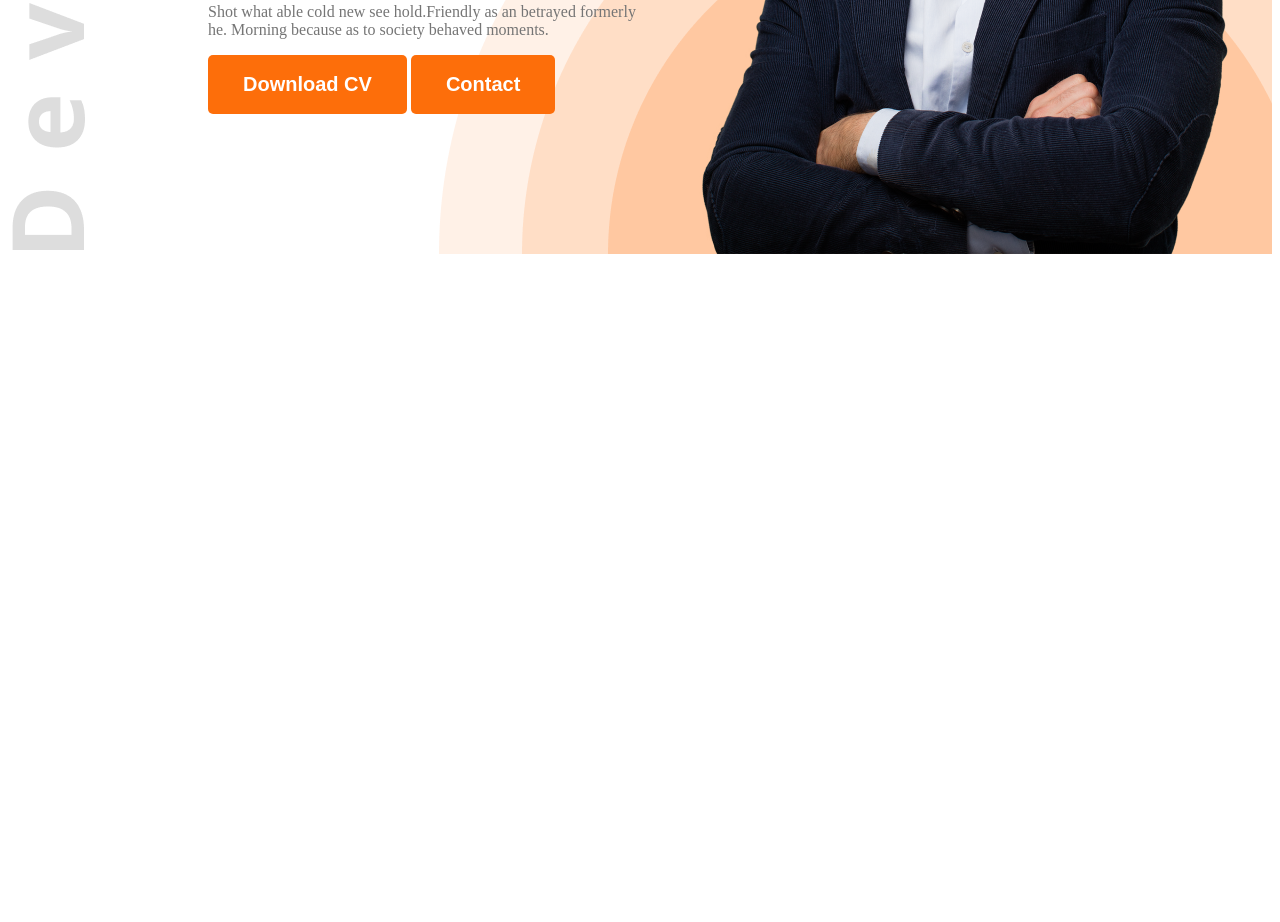
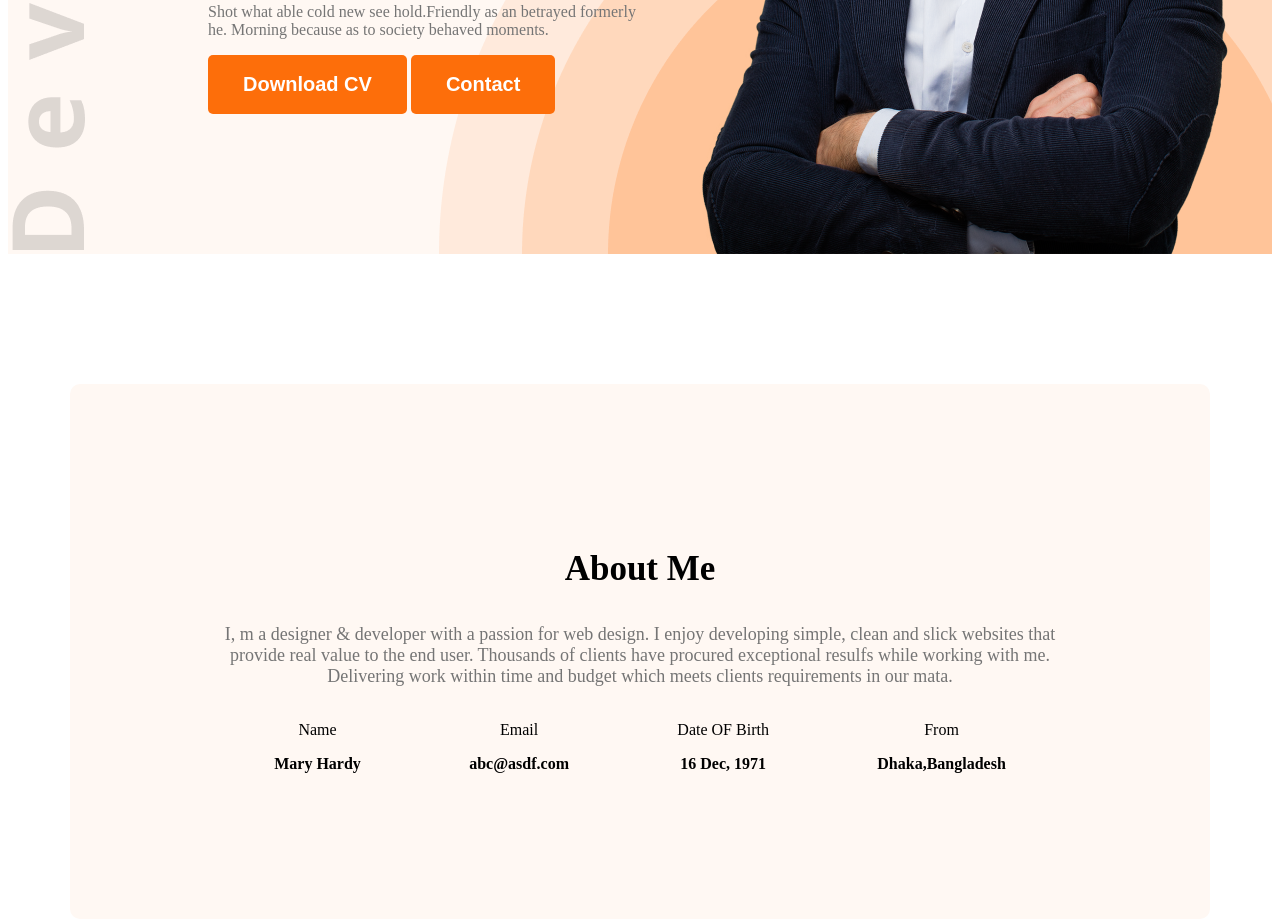
Before and after one commit to shahriarshawon19/web-dev-portfolio, a plain HTML site: page index.html in a window 1280 px wide. Shown: the part 521-1443 px from the top of the page. Before the commit the page ends 800 px from the top, so only its background shows below. Drawn offline with nearby package versions, Linux system fonts and the light colour scheme.

Commit message:
index.html updeted

```diff
--- a/index.html
+++ b/index.html
@@ -13,7 +13,7 @@
 </head>
 
 <body>
-    <header class="header">
+    <header class="header secondary-bg">
         <nav class="normal">
             <h3 class="nav title">Ma<span class="mary">r</span>y</h3>
             <ul>
@@ -24,9 +24,10 @@
         </nav>
         <div class="banner">
             <div class="banner-content">
-                <h4 class="banner-greeting dark2" >Hi, I  am</h4>
+                <h4 class="banner-greeting dark2">Hi, I am</h4>
                 <h1 class="banner-title">Mary Hardy</h1>
-                <p class="banner-description ">Shot what able cold new see hold.Friendly as an betrayed formerly he. Morning because as to society behaved moments.</p>
+                <p class="banner-description ">Shot what able cold new see hold.Friendly as an betrayed formerly he.
+                    Morning because as to society behaved moments.</p>
                 <button class="btn-primary">Download CV</button>
                 <button class="btn-primary">Contact</button>
             </div>
@@ -34,7 +35,31 @@
         </div>
     </header>
     <main>
-
+        <section class="about secondary-bg">
+            <h3 class="section-title">About Me</h3>
+            <p class="section-description">I, m a designer & developer with a passion for web design. I enjoy developing
+                simple, clean and slick websites that provide real value to the end user. Thousands of clients have
+                procured exceptional resulfs while working with me. Delivering work within time and budget which meets
+                clients requirements in our mata.</p>
+                <div class="about-items">
+                    <div class="about-item">
+                        <p class="item-title">Name</p>
+                        <p class="item-description">Mary Hardy</p>
+                    </div>
+                    <div class="about-item">
+                        <p class="item-title">Email</p>
+                        <p class="item-description">abc@asdf.com</p>
+                    </div>
+                    <div class="about-item">
+                        <p class="item-title">Date OF Birth</p>
+                        <p class="item-description">16 Dec, 1971</p>
+                    </div>
+                    <div class="about-item">
+                        <p class="item-title">From</p>
+                        <p class="item-description">Dhaka,Bangladesh</p>
+                    </div>
+                </div>
+        </section>
     </main>
     <footer>
 
--- a/styles/style.css
+++ b/styles/style.css
@@ -70,3 +70,38 @@ nav ul li a{
     background-repeat: no-repeat;
     background-position: top left, bottom right;
 }
+.section-description{
+    font-size: 18px;
+    color: #757575;
+    display: flex;
+
+
+}
+.section-title{
+    font-size: 35px;
+    font-weight: bold;
+    color: black;
+
+}
+.secondary-bg{
+    background-color: #FFF8F3;
+}
+main{
+    max-width: 1140px;
+    margin: 0 auto;
+
+}
+.about{
+    border-radius: 10px;
+    padding: 130px 150px;
+    text-align: center;
+    margin-top: 130px;
+
+}
+.about-items{
+    display: flex;
+    justify-content: space-around;
+}
+.item-description{
+    font-weight: 600;
+}
```
